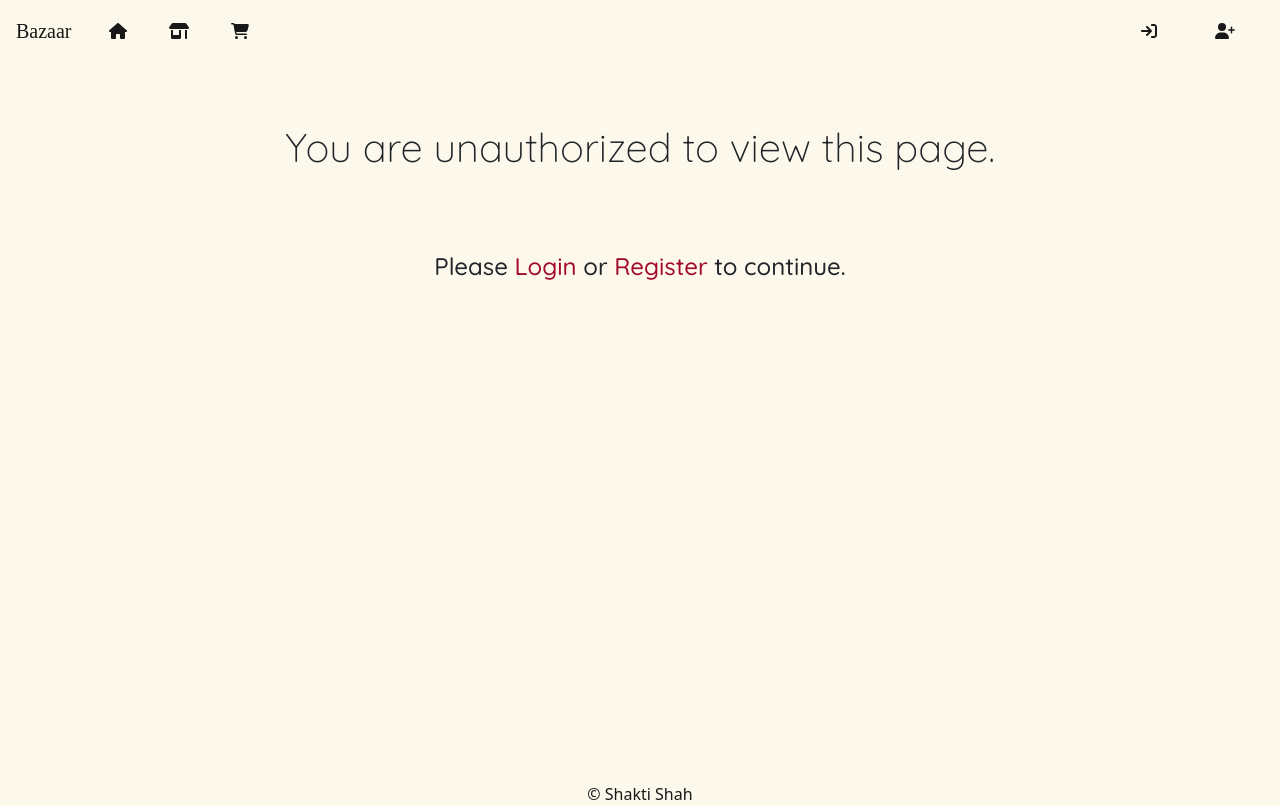
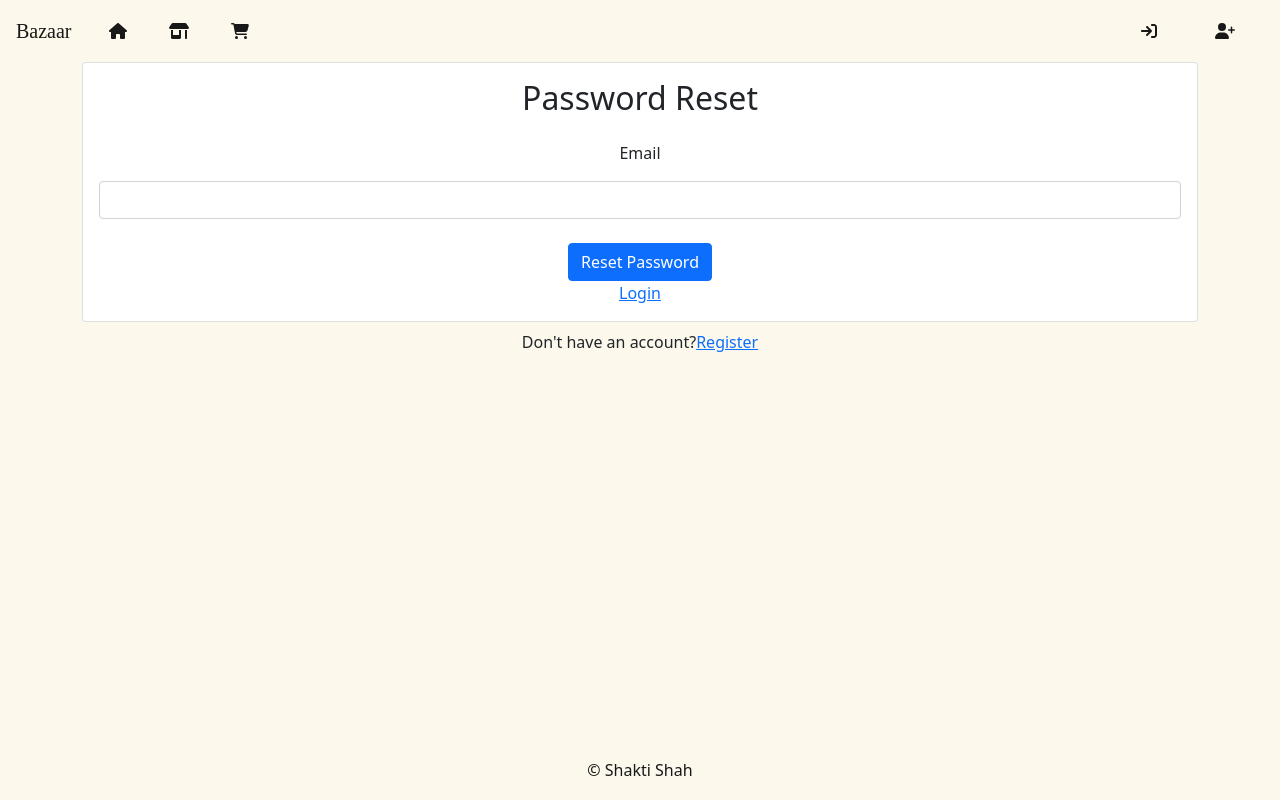
Before and after one commit to shaqnawe/bazaar, a React (Create React App) app: page /auth/forgot-password in a window 1280 px wide. Before the commit this address led to /unauthorized. Built offline with nearby package versions, Linux system fonts and the light colour scheme; no server answers; a web font is replaced by a local one.

Commit message:
added google sign-in

```diff
--- a/public/index.html
+++ b/public/index.html
@@ -40,6 +40,7 @@
       href="https://fonts.googleapis.com/css2?family=Aclonica&display=swap"
       rel="stylesheet"
     />
+    <link rel="stylesheet" href="https://cdnjs.cloudflare.com/ajax/libs/font-awesome/4.7.0/css/font-awesome.min.css">
     <title>Bazaar</title>
   </head>
   <body>
--- a/src/App.js
+++ b/src/App.js
@@ -15,6 +15,7 @@ import Success from "./components/Checkout/Success";
 import Cancel from "./components/Checkout/Cancel";
 import Orders from "./views/Orders";
 import "@stripe/stripe-js";
+import ForgotPassword from "./components/Auth/ForgotPassword";
 
 const App = () => {
   const { currentUser } = useAuth();
@@ -51,6 +52,7 @@ const App = () => {
           {currentUser.loggedIn && (
             <Route exact path="/shop/checkout" element={<Checkout />} />
           )}
+          <Route exact path="/auth/forgot-password" element={<ForgotPassword />} />
           {currentUser.loggedIn && <Route exact path="/profile/orders" element={<Orders />} />}
           <Route exact path="/success" element={<Success />} />
           <Route exact path="/cancel" element={<Cancel />} />
--- /dev/null
+++ b/src/components/Auth/ForgotPassword.js
@@ -0,0 +1,58 @@
+import React, { Fragment, useRef, useState } from "react";
+import { Form, Button, Card, Alert } from "react-bootstrap";
+import { useAuth } from "../../contexts/auth-context";
+import { Link } from "react-router-dom";
+import "./Auth.css";
+
+const ForgotPassword = () => {
+  const emailRef = useRef();
+  const { resetPassword } = useAuth();
+  const [error, setError] = useState("");
+  const [message, setMessage] = useState("");
+  const [loading, setLoading] = useState(false);
+
+  const submitHandler = async (e) => {
+    e.preventDefault();
+    const enteredEmail = emailRef.current.value;
+    try {
+      setMessage("");
+      setLoading(true);
+      await resetPassword(enteredEmail);
+      setMessage("Check your inbox for next steps.");
+    } catch {
+      setError("Something went wrong, unable to reset password.");
+    }
+    setLoading(false);
+  };
+
+  return (
+    <Fragment>
+      <Card>
+        <Card.Body>
+          <h2 className="test-center mb-4">Password Reset</h2>
+          {error && <Alert variant="danger">{error}</Alert>}
+          {message && <Alert variant="success">{message}</Alert>}
+          <Form onSubmit={(e) => submitHandler(e)}>
+            <Form.Group id="email">
+              <Form.Label>Email</Form.Label>
+              <Form.Control
+                className="mt-2"
+                type="email"
+                ref={emailRef}
+                required
+              />
+            </Form.Group>
+            <Button disabled={loading} className="w-30 mt-4" type="submit">
+              Reset Password
+            </Button>
+          </Form>
+          <Link to="/auth/signin">Login</Link>
+        </Card.Body>
+      </Card>
+      <div className="w-100 text-center mt-2">
+        Don't have an account?<Link to="/auth/signup">Register</Link>
+      </div>
+    </Fragment>
+  );
+};
+export default ForgotPassword;
--- a/src/components/Auth/Sign-in.js
+++ b/src/components/Auth/Sign-in.js
@@ -2,12 +2,13 @@ import React, { Fragment, useRef, useState } from "react";
 import { Form, Button, Card, Alert } from "react-bootstrap";
 import { useAuth } from "../../contexts/auth-context";
 import { Link } from "react-router-dom";
-import './Auth.css';
+import Loader from "../Loader/Loader";
+import "./Auth.css";
 
 const Signin = () => {
   const emailRef = useRef();
   const passwordRef = useRef();
-  const { currentUser, signIn } = useAuth();
+  const { currentUser, signIn, signInWithGoogle } = useAuth();
   const [error, setError] = useState("");
   const [loading, setLoading] = useState(false);
 
@@ -16,16 +17,19 @@ const Signin = () => {
     const enteredEmail = emailRef.current.value;
     const enteredPass = passwordRef.current.value;
     try {
-      setLoading(true)
-      signIn(enteredEmail, enteredPass)
+      setLoading(true);
+      signIn(enteredEmail, enteredPass);
     } catch {
       setError("Failed to Login. Please check your email or password.");
     }
-    setLoading(false)
+    setLoading(false);
   };
 
   return (
     <Fragment>
+      {loading ? (
+        <Loader />
+      ) : (
         <Card>
           <Card.Body>
             <h2 className="test-center mb-4">Sign In</h2>
@@ -44,10 +48,20 @@ const Signin = () => {
               </Button>
             </Form>
           </Card.Body>
+          <div className="w-100 text-center mb-3">
+            <Link to="/auth/forgot-password">Forgot Password?</Link>
+          </div>
         </Card>
-        <div className="w-100 text-center mt-2">
-          Don't have an account?<Link to="/auth/signup">Register</Link>
-        </div>
+      )}
+      <button
+        onClick={() => signInWithGoogle()}
+        className="btn btn-outline-primary m-3"
+      >
+        Sign In with Google
+      </button>
+      <div className="w-100 text-center mt-2">
+        Don't have an account?<Link to="/auth/signup">Register</Link>
+      </div>
     </Fragment>
   );
 };
--- /dev/null
+++ b/src/components/Loader/Loader.js
@@ -0,0 +1,14 @@
+import React, { Fragment } from 'react';
+
+const Loader = () => {
+    return (
+      <Fragment>
+        <i
+          id="spinner"
+          className="fa fa-spinner fa-spin"
+          style={{ fontSize: "5rem" }}
+        ></i>
+      </Fragment>
+    );
+};
+export default Loader;
--- a/src/contexts/auth-context.js
+++ b/src/contexts/auth-context.js
@@ -7,7 +7,10 @@ import {
   onAuthStateChanged,
   setPersistence,
   signInWithEmailAndPassword,
+  GoogleAuthProvider,
+  signInWithPopup,
   signOut,
+  sendPasswordResetEmail,
 } from "firebase/auth";
 import { getFirestore, doc, setDoc } from "firebase/firestore";
 
@@ -20,6 +23,7 @@ export function useAuth() {
 const AuthProvider = ({ children }) => {
   const [currentUser, setCurrentUser] = useState({ loggedIn: false });
   const auth = getAuth();
+  const provider = new GoogleAuthProvider();
   const db = getFirestore();
   const navigate = useNavigate();
   const [loading, setLoading] = useState(true);
@@ -55,6 +59,32 @@ const AuthProvider = ({ children }) => {
       });
   };
 
+  const signInWithGoogle = () => {
+    return setPersistence(auth, browserLocalPersistence)
+      .then(() => {
+        signInWithPopup(auth, provider).then((result) => {
+          // This gives you a Google Access Token. You can use it to access the Google API.
+          const credential = GoogleAuthProvider.credentialFromResult(result);
+          const token = credential.accessToken;
+          // The signed-in user info.
+          const user = result.user;
+          navigate("/");
+        });
+      })
+      .catch((error) => {
+        const errorCode = error.code;
+        console.log(errorCode);
+        const errorMessage = error.message;
+        console.log(errorMessage);
+        // The email of the user's account used.
+        const email = error.email;
+        console.log(email);
+        // The AuthCredential type that was used.
+        const credential = GoogleAuthProvider.credentialFromError(error);
+        console.log(credential);
+      });
+  };
+
   const logOut = () => {
     return signOut(auth)
       .then(() => {
@@ -66,7 +96,9 @@ const AuthProvider = ({ children }) => {
         console.log(error);
       });
   };
-
+  const resetPassword = (email) => {
+    return sendPasswordResetEmail(auth, email);
+  };
   useEffect(() => {
     onAuthStateChanged(auth, (user) => {
       if (user) {
@@ -75,7 +107,7 @@ const AuthProvider = ({ children }) => {
           userRef,
           {
             email: user.email,
-            name: `${user?.first_name + "" + user?.last_name}`,
+            name: user?.displayName,
           },
           { merge: true }
         );
@@ -94,7 +126,9 @@ const AuthProvider = ({ children }) => {
     currentUser,
     signUp,
     signIn,
+    signInWithGoogle,
     logOut,
+    resetPassword,
   };
 
   return <AuthContext.Provider value={values}>{children}</AuthContext.Provider>;
--- a/src/views/Orders.js
+++ b/src/views/Orders.js
@@ -16,7 +16,7 @@ const Orders = () => {
             className="btn btn-lg"
             icon={faListSquares}
           ></FontAwesomeIcon>
-        <span>Order History</span>
+          <span>Order History</span>
           <div className="clearfix"></div>
         </div>
         <div className="card-body">
--- a/src/views/Profile.js
+++ b/src/views/Profile.js
@@ -12,7 +12,6 @@ const Profile = () => {
         <div className="container">
           <div className="row">
             <div className="col mt-2">
-              One of two columns
               <Link to="/profile/orders">
                 <button className="btn btn-info">Orders</button>
               </Link>
```
Also changed, not shown: src/views/Cart.js (line endings or trailing spaces).
